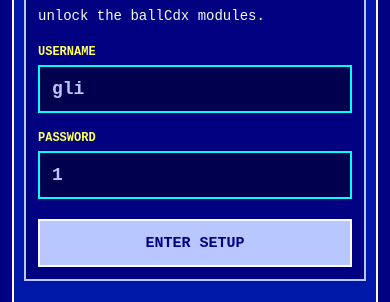
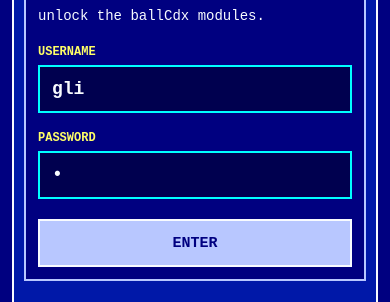
Before and after one commit to shomeuchi/ballCdx, a React Native app: screen / in a window 390 px wide. Shown: the part 205-507 px from the top of the page. Built offline with nearby package versions, Linux system fonts and the light colour scheme.

Commit message:
Prefill login credentials

```diff
--- a/App.js
+++ b/App.js
@@ -208,8 +208,8 @@ function BiosShell({
 }
 
 function LoginScreen({ onLogin }) {
-  const [username, setUsername] = useState('');
-  const [password, setPassword] = useState('');
+  const [username, setUsername] = useState(credentials.username);
+  const [password, setPassword] = useState(credentials.password);
   const [error, setError] = useState('');
 
   const submit = () => {
@@ -267,7 +267,7 @@ function LoginScreen({ onLogin }) {
         {error ? <Text style={styles.errorText}>{error}</Text> : null}
 
         <Pressable style={styles.primaryButton} onPress={submit}>
-          <Text style={styles.primaryButtonText}>ENTER SETUP</Text>
+          <Text style={styles.primaryButtonText}>ENTER</Text>
         </Pressable>
       </View>
 
```
